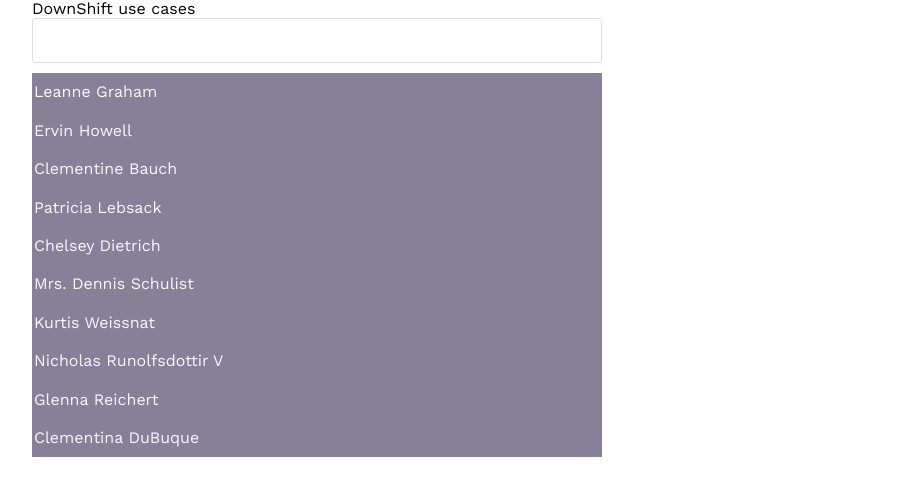
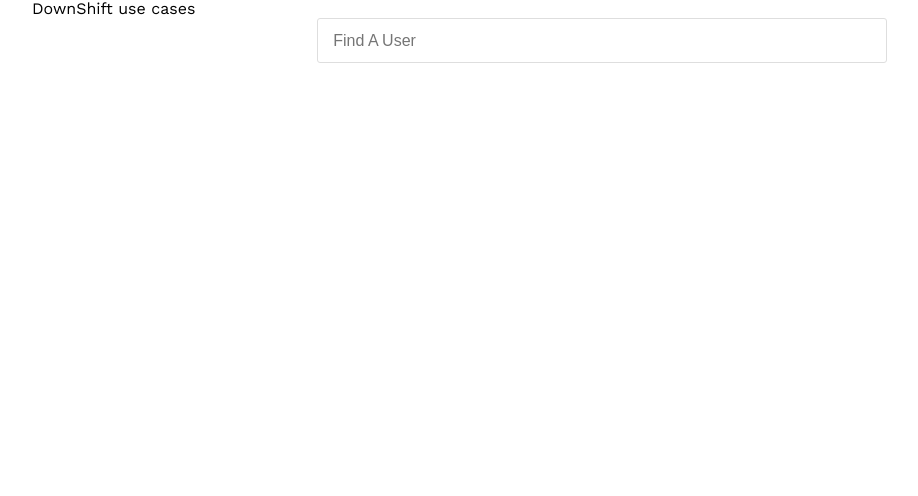
Before and after one commit to nathanealsp/review_react_libraries, a React (Create React App) app: page / in a window 1280 px wide. Shown: the top 496 px of the page, without its empty margins (38-956 px from the left). Built offline with nearby package versions, Linux system fonts and the light colour scheme.

Commit message:
Worked on a search bar component

```diff
--- a/src/App.css
+++ b/src/App.css
@@ -71,12 +71,11 @@ label {
   grid-gap: 5px;
 }
 
-input {
+/* input {
   font-size: 1rem;
   outline: none;
   height: 45px;
-  /* width: 100%; */
-  width: 50%;
+  width: 100%;
   background-color: #fff;
   border: 1px solid #dedede;
   border-radius: 3px;
@@ -84,7 +83,7 @@ input {
   padding: 0.95em;
   margin-bottom: 10px;
   text-transform: capitalize;
-}
+} */
 
 select {
   border-radius: 0;
@@ -194,14 +193,63 @@ input[type='checkbox'] {
   border: 2px soild red;
 }
 
-li {
-  list-style: none;
+.searchbar-input {
+  font-size: 1rem;
+  outline: none;
+  height: 45px;
+  width: 100%;
+  background-color: #fff;
+  border: 1px solid #dedede;
+  border-radius: 3px;
+  color: #221924;
+  padding: 0.95em;
+  margin-bottom: 10px;
+  text-transform: capitalize;
+}
+
+.searchbar-input-open {
+  font-size: 1rem;
+  outline: none;
+  height: 45px;
+  width: 100%;
+  background-color: #fff;
+  border: 1px solid #dedede;
+  border-radius: 3px;
+  color: #221924;
+  padding: 0.95em;
+  margin-bottom: 10px;
+  text-transform: capitalize;
+  border-bottom-left-radius: 0px;
+  border-bottom-right-radius: 0px;
+}
+
+.searchbar {
   width: 50%;
-  padding: 10px 2px;
+  margin: 0 auto;
+  position: relative;
+}
+
+.items-container {
+  position: absolute;
+  top: 45px;
   background: var(--gray);
   color: var(--light);
+  width: 100%;
+  border-bottom-left-radius: 3px;
+  border-bottom-right-radius: 3px;
 }
 
-ul:nth-last-child() {
-  background: yellow;
+.itemStyle {
+  padding: 10px 2px;
 }
+
+.items {
+  font-style: italic;
+}
+
+.items-selected {
+  background: var(--light);
+  color: var(--dark);
+  font-weight: bolder;
+  font-style: normal;
+}
--- a/src/downshift/searchbar/SearchBar.jsx
+++ b/src/downshift/searchbar/SearchBar.jsx
@@ -1,28 +1,68 @@
-import React, { useState, useContext } from 'react';
+import React, { useContext, useState, useEffect } from 'react';
+import DownShift from 'downshift';
 import AppContext from '../../context/AppContext';
 
 const SearchBox = () => {
   const { accountUsers: users } = useContext(AppContext);
-  const [filteredUser, setFilteredUser] = useState([]);
-  const handleChange = e => {
-    setFilteredUser(e.target.value.toLowerCase().replace(/\s/g, ''));
+  const [selectedUser, setSelectedUser] = useState(null);
+
+  const handleSelected = selectedItem => {
+    setSelectedUser(selectedItem);
   };
 
+  useEffect(() => console.log('loaded'), [selectedUser]);
+
   return (
-    <div>
-      <input type="search" name="" id="" onChange={handleChange} />
-      <ul>
-        {users
-          .filter(user =>
-            user.name
-              .toLowerCase()
-              .replace(/\s/g, '')
-              .includes(filteredUser)
-          )
-          .map((user, idx) => (
-            <li key={idx}>{user.name}</li>
-          ))}
-      </ul>
+    <div className="searchbar">
+      <DownShift
+        itemToString={item => (item ? item.name : '')}
+        onChange={handleSelected}
+      >
+        {({
+          getInputProps,
+          getItemProps,
+          isOpen,
+          inputValue,
+          highlightedIndex,
+        }) => (
+          <div>
+            <input
+              name="Search Bar"
+              {...getInputProps({
+                type: 'search',
+                placeholder: 'Find a user',
+                className: isOpen ? 'searchbar-input-open' : 'searchbar-input',
+              })}
+            />
+            {isOpen ? (
+              <div className="items-container">
+                {users
+                  .filter(
+                    user =>
+                      !inputValue ||
+                      user.name.toLowerCase().includes(inputValue.toLowerCase())
+                  )
+                  .map((user, idx) => (
+                    <div
+                      {...getItemProps({
+                        item: user,
+                        index: idx,
+                        key: user.id,
+                        className:
+                          highlightedIndex === idx
+                            ? 'items-selected itemStyle'
+                            : 'items itemStyle',
+                      })}
+                    >
+                      {user.name}
+                    </div>
+                  ))}
+              </div>
+            ) : null}
+          </div>
+        )}
+      </DownShift>
+      {selectedUser ? JSON.stringify(selectedUser) : null}
     </div>
   );
 };
```
Also changed, not shown: 1 other file (tests, documents, lock files or other folders).
